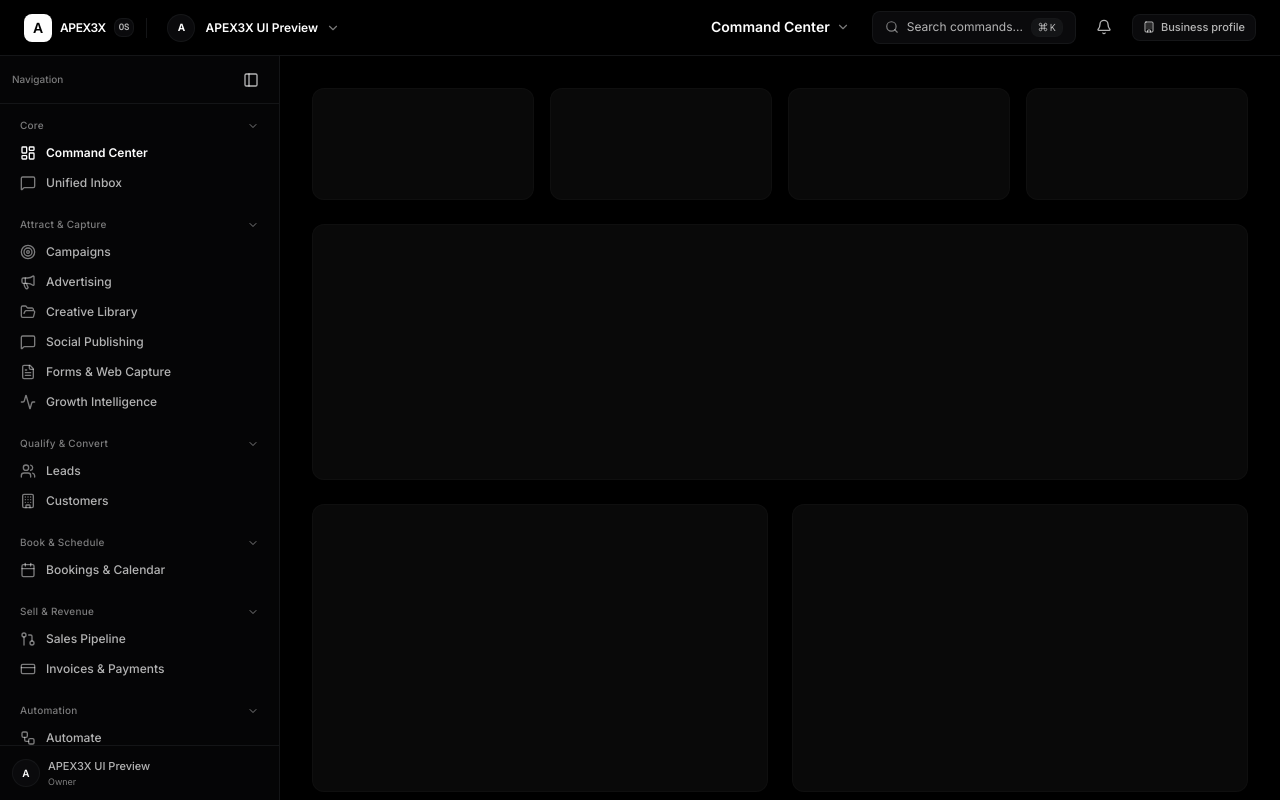
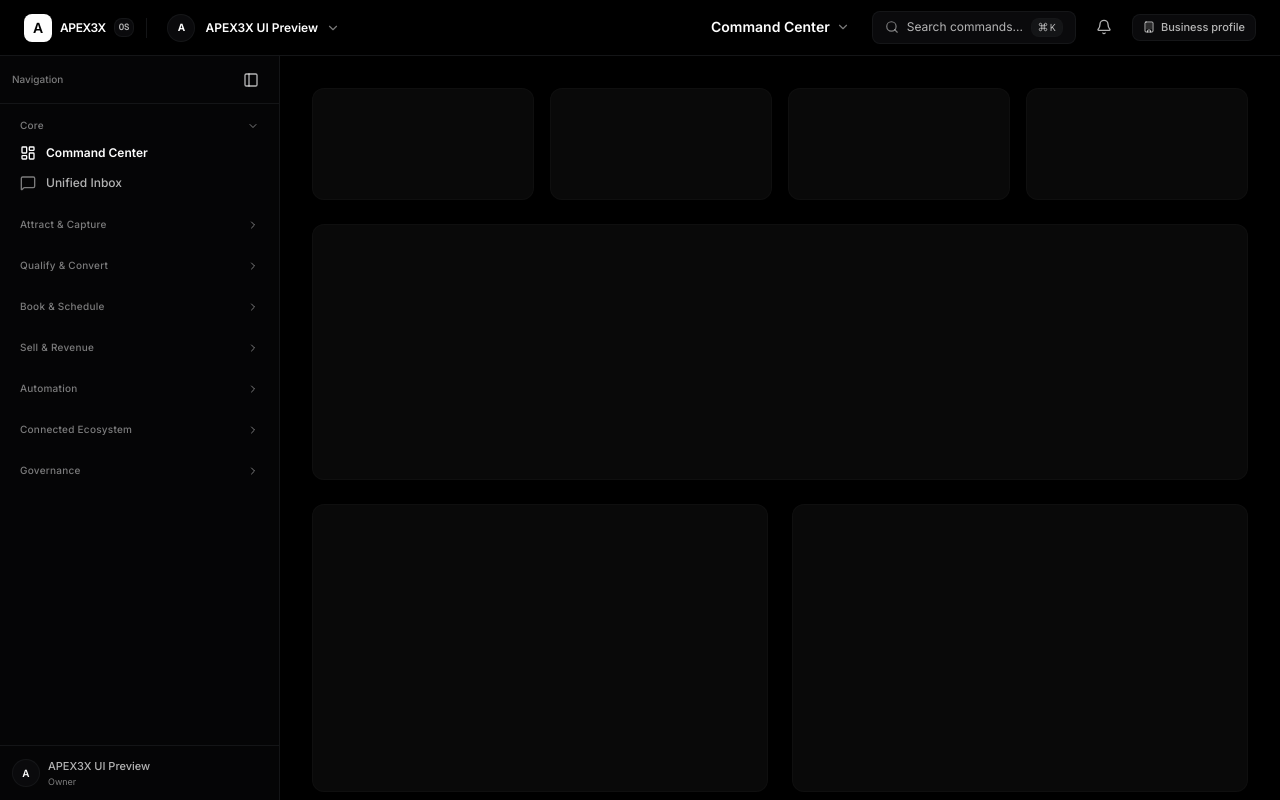
Before and after one commit to venomrai21/APEX3X-FRONTEND, a React (Vite) app: page / in a window 1280 px wide. Built offline with nearby package versions, Linux system fonts and the light colour scheme.

Commit message:
fix: start sidebar sections collapsed on initial load

```diff
--- a/src/components/apex3x/adapters/Sidebar.tsx
+++ b/src/components/apex3x/adapters/Sidebar.tsx
@@ -12,7 +12,7 @@ export const Sidebar: React.FC<SidebarProps> = ({ sections, activeKey, onSelect,
   const iconOnly = collapsed && !mobile;
   const sectionTitles = React.useMemo(() => sections.map(section => section.title), [sections]);
   const [expandedSections, setExpandedSections] = React.useState<Record<string, boolean>>(() =>
-    Object.fromEntries(sectionTitles.map(title => [title, true])),
+    Object.fromEntries(sectionTitles.map(title => [title, false])),
   );
 
   React.useEffect(() => {
@@ -20,7 +20,7 @@ export const Sidebar: React.FC<SidebarProps> = ({ sections, activeKey, onSelect,
       const next = { ...current };
       let changed = false;
       for (const title of sectionTitles) {
-        if (!(title in next)) { next[title] = true; changed = true; }
+        if (!(title in next)) { next[title] = false; changed = true; }
       }
       for (const title of Object.keys(next)) {
         if (!sectionTitles.includes(title)) { delete next[title]; changed = true; }
@@ -29,7 +29,14 @@ export const Sidebar: React.FC<SidebarProps> = ({ sections, activeKey, onSelect,
     });
   }, [sectionTitles]);
 
+  const hasMountedRef = React.useRef(false);
+
   React.useEffect(() => {
+    if (!hasMountedRef.current) {
+      hasMountedRef.current = true;
+      return;
+    }
+
     const activeSection = sections.find(section => section.items.some(item => item.key === activeKey));
     if (!activeSection) return;
     setExpandedSections(current =>
```
